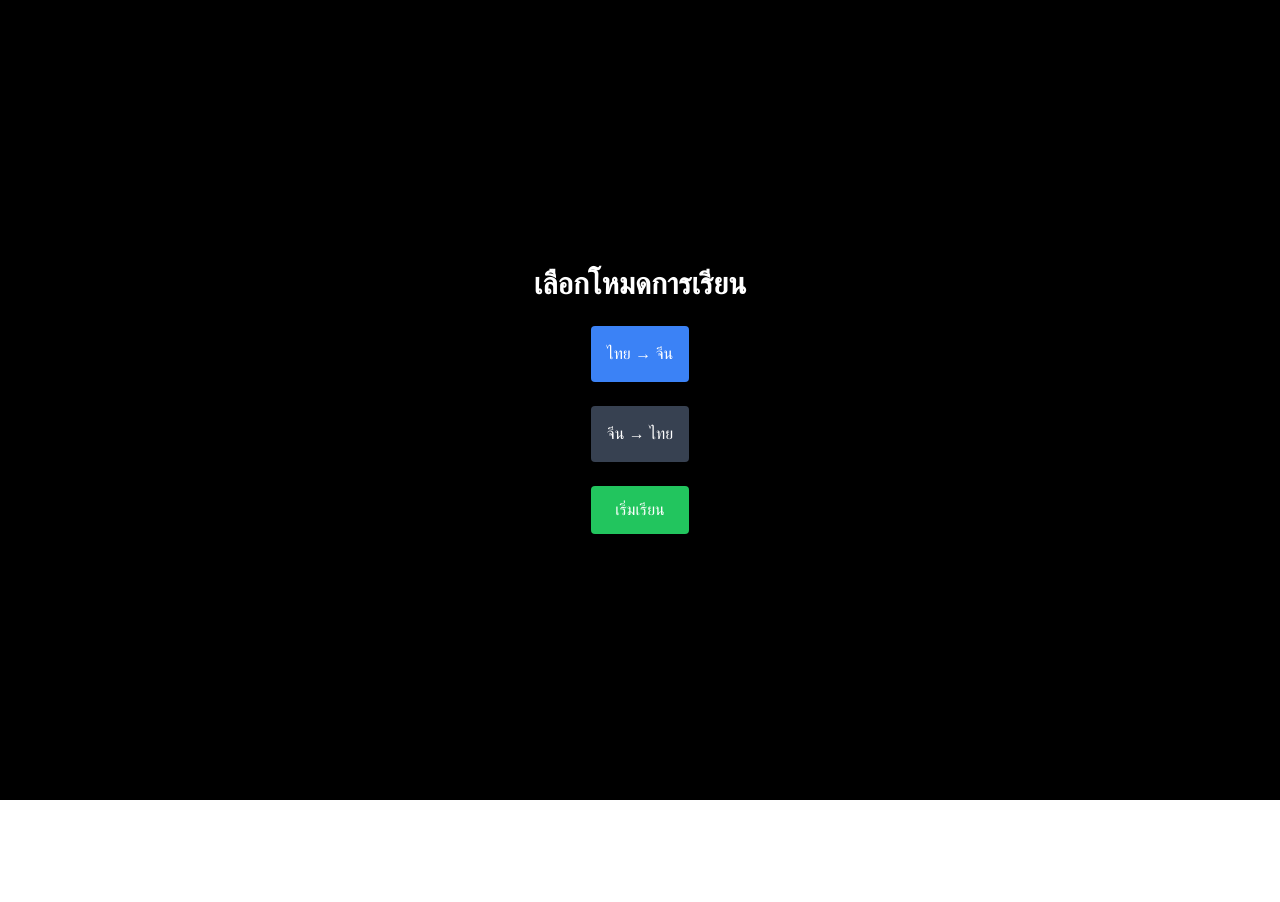
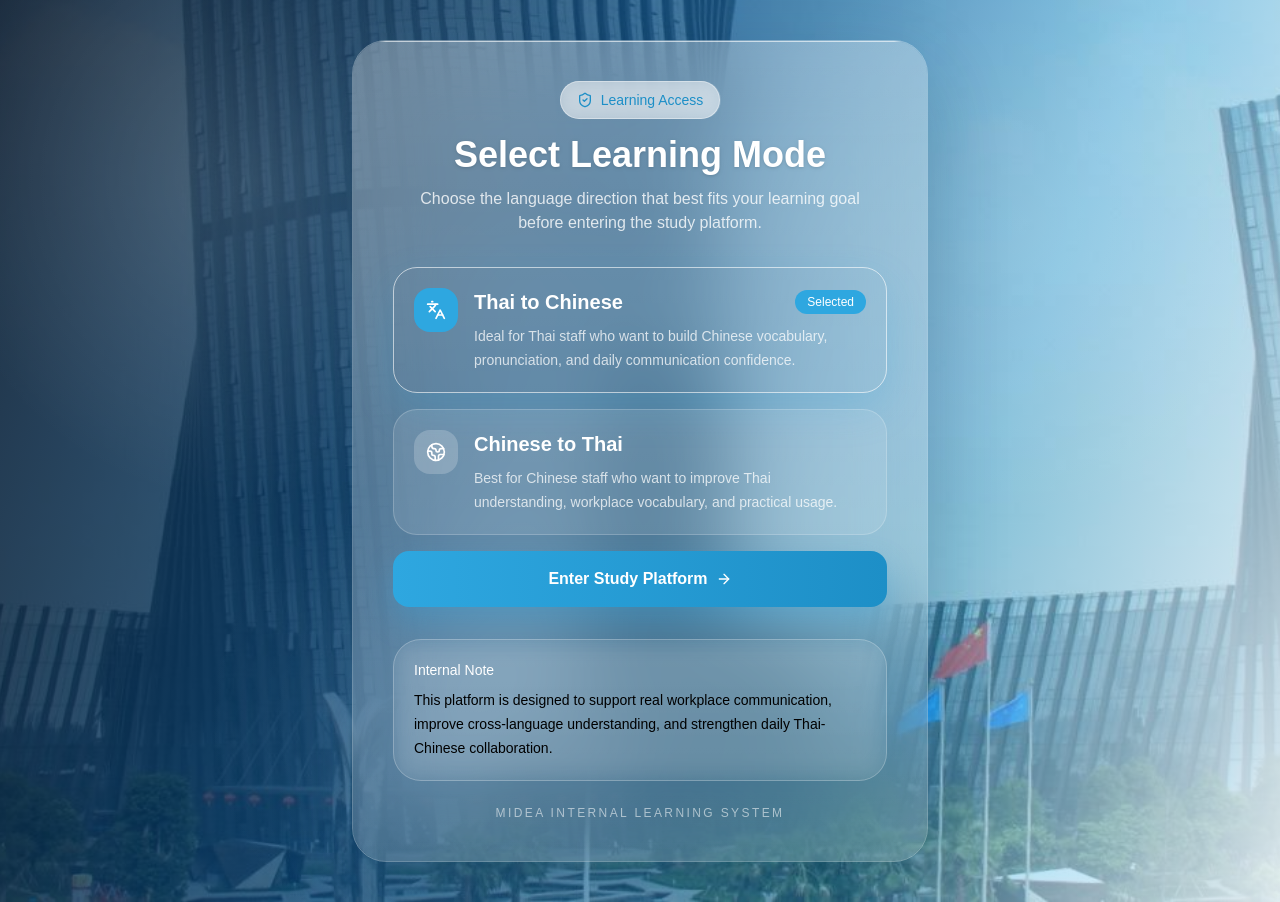
Before and after one commit to aceanzpunnatorn-del/MBT-CHINESE-TRAING, a Next.js app: page /learn in a window 1280 px wide. Before the commit the page ends 800 px from the top, so only its background shows below. Built offline with nearby package versions, Linux system fonts and the light colour scheme.

Commit message:
restore full flashcard and quiz ui

```diff
--- a/app/learn/page.tsx
+++ b/app/learn/page.tsx
@@ -1,37 +1,156 @@
 'use client';
 
-import React, { useState } from 'react';
+import { useState } from 'react';
+import { ArrowRight, Globe2, Languages, ShieldCheck } from 'lucide-react';
+import { useRouter } from 'next/navigation';
 
-export default function Page() {
+export default function LearnModePage() {
+  const router = useRouter();
   const [mode, setMode] = useState<'thai' | 'chinese'>('thai');
 
-  const handleEnter = () => {
+  const handleStart = () => {
     localStorage.setItem('midea-learning-mode', mode);
-    window.location.href = '/study';
+    localStorage.setItem('midea-app-mode', 'flashcards');
+    router.push('/study');
   };
 
   return (
-    <div className="min-h-screen flex flex-col items-center justify-center bg-black text-white gap-6">
-      <h1 className="text-3xl font-bold">เลือกโหมดการเรียน</h1>
+    <main className="relative min-h-screen overflow-hidden">
+      <div className="absolute inset-0">
+        <img
+          src="/midea-building.png"
+          alt="Midea Building"
+          className="h-full w-full object-cover"
+        />
+        <div className="absolute inset-0 bg-[linear-gradient(110deg,rgba(4,21,40,0.88)_0%,rgba(10,76,128,0.76)_40%,rgba(46,167,224,0.46)_72%,rgba(234,247,253,0.92)_100%)]" />
+        <div className="absolute inset-0 bg-[radial-gradient(circle_at_20%_20%,rgba(255,255,255,0.14),transparent_26%),radial-gradient(circle_at_80%_25%,rgba(255,255,255,0.10),transparent_24%),radial-gradient(circle_at_35%_80%,rgba(255,255,255,0.08),transparent_22%)]" />
+      </div>
 
+      <div className="relative z-10 flex min-h-screen items-center justify-center px-4 py-10">
+        <div className="w-full max-w-xl overflow-hidden rounded-[34px] border border-white/30 bg-white/18 shadow-[0_30px_80px_rgba(15,58,95,0.22)] backdrop-blur-2xl">
+          <div className="absolute inset-0 bg-[linear-gradient(180deg,rgba(255,255,255,0.30),rgba(255,255,255,0.16))]" />
+          <div className="absolute inset-x-0 top-0 h-[1px] bg-white/60" />
+
+          <div className="relative z-10 p-8 sm:p-10">
+            <div className="mb-8 flex flex-col items-center text-center">
+              <div className="mb-4 inline-flex items-center gap-2 rounded-full border border-white/40 bg-white/45 px-4 py-2 text-sm text-[#1D8FC7] backdrop-blur">
+                <ShieldCheck className="h-4 w-4" />
+                Learning Access
+              </div>
+
+              <h1 className="text-3xl font-bold text-white drop-shadow sm:text-4xl">
+                Select Learning Mode
+              </h1>
+
+              <p className="mt-3 max-w-md text-sm leading-7 text-white/80 sm:text-base">
+                Choose the language direction that best fits your learning goal
+                before entering the study platform.
+              </p >
+            </div>
+
+            <div className="space-y-4">
               <button
                 onClick={() => setMode('thai')}
-        className={`p-4 rounded ${mode === 'thai' ? 'bg-blue-500' : 'bg-gray-700'}`}
+                className={`w-full rounded-[24px] border p-5 text-left transition duration-200 ${
+                  mode === 'thai'
+                    ? 'border-white/60 bg-white/28 shadow-[0_16px_40px_rgba(46,167,224,0.18)]'
+                    : 'border-white/20 bg-white/10 hover:bg-white/18'
+                }`}
               >
-        ไทย → จีน
+                <div className="flex items-start gap-4">
+                  <div
+                    className={`rounded-2xl p-3 ${
+                      mode === 'thai'
+                        ? 'bg-[#2EA7E0] text-white'
+                        : 'bg-white/20 text-white'
+                    }`}
+                  >
+                    <Languages className="h-5 w-5" />
+                  </div>
+
+                  <div className="flex-1">
+                    <div className="flex items-center justify-between gap-3">
+                      <h2 className="text-lg font-semibold text-white sm:text-xl">
+                        Thai to Chinese
+                      </h2>
+                      {mode === 'thai' && (
+                        <span className="rounded-full bg-[#2EA7E0] px-3 py-1 text-xs font-medium text-white">
+                          Selected
+                        </span>
+                      )}
+                    </div>
+
+                    <p className="mt-2 text-sm leading-6 text-white/75">
+                      Ideal for Thai staff who want to build Chinese vocabulary,
+                      pronunciation, and daily communication confidence.
+                    </p >
+                  </div>
+                </div>
               </button>
 
               <button
                 onClick={() => setMode('chinese')}
-        className={`p-4 rounded ${mode === 'chinese' ? 'bg-blue-500' : 'bg-gray-700'}`}
+                className={`w-full rounded-[24px] border p-5 text-left transition duration-200 ${
+                  mode === 'chinese'
+                    ? 'border-white/60 bg-white/28 shadow-[0_16px_40px_rgba(46,167,224,0.18)]'
+                    : 'border-white/20 bg-white/10 hover:bg-white/18'
+                }`}
               >
-        จีน → ไทย
+                <div className="flex items-start gap-4">
+                  <div
+                    className={`rounded-2xl p-3 ${
+                      mode === 'chinese'
+                        ? 'bg-[#2EA7E0] text-white'
+                        : 'bg-white/20 text-white'
+                    }`}
+                  >
+                    <Globe2 className="h-5 w-5" />
+                  </div>
+
+                  <div className="flex-1">
+                    <div className="flex items-center justify-between gap-3">
+                      <h2 className="text-lg font-semibold text-white sm:text-xl">
+                        Chinese to Thai
+                      </h2>
+                      {mode === 'chinese' && (
+                        <span className="rounded-full bg-[#2EA7E0] px-3 py-1 text-xs font-medium text-white">
+                          Selected
+                        </span>
+                      )}
+                    </div>
+
+                    <p className="mt-2 text-sm leading-6 text-white/75">
+                      Best for Chinese staff who want to improve Thai
+                      understanding, workplace vocabulary, and practical usage.
+                    </p >
+                  </div>
+                </div>
               </button>
 
-      <button onClick={handleEnter}
-        className="bg-green-500 px-6 py-3 rounded">
-        เริ่มเรียน
+              <button
+                onClick={handleStart}
+                className="mt-3 flex h-14 w-full items-center justify-center gap-2 rounded-2xl bg-gradient-to-r from-[#2EA7E0] to-[#1D8FC7] px-4 text-base font-semibold text-white shadow-[0_14px_30px_rgba(46,167,224,0.30)] transition duration-200 hover:translate-y-[-1px] hover:shadow-[0_18px_36px_rgba(29,143,199,0.34)]"
+              >
+                Enter Study Platform
+                <ArrowRight className="h-4 w-4" />
               </button>
             </div>
+
+            <div className="mt-8 rounded-[28px] border border-white/25 bg-white/12 p-5 backdrop-blur-md">
+              <p className="text-sm font-medium text-white">Internal Note</p >
+              <p className="mt-2 text-sm leading-6 text-white/72">
+                This platform is designed to support real workplace communication,
+                improve cross-language understanding, and strengthen daily
+                Thai-Chinese collaboration.
+              </p >
+            </div>
+
+            <p className="mt-6 text-center text-xs tracking-[0.2em] text-white/55 uppercase">
+              Midea Internal Learning System
+            </p >
+          </div>
+        </div>
+      </div>
+    </main>
   );
 }
--- a/app/study/page.tsx
+++ b/app/study/page.tsx
@@ -1,219 +1,167 @@
 'use client';
 
-import { useEffect, useState } from 'react';
+import { useEffect, useMemo, useState } from 'react';
+import { useRouter } from 'next/navigation';
 import {
-  ArrowRight,
+  ArrowLeft,
   BookOpen,
-  Building2,
-  ChevronLeft,
+  Brain,
   Languages,
-  Trophy,
-  User2,
+  Sparkles,
 } from 'lucide-react';
+import FlashcardApp from '../components/FlashcardApp';
 
 type LearningMode = 'thai' | 'chinese';
+type AppMode = 'flashcards' | 'quiz';
 
-export default function Page() {
-  const [mode, setMode] = useState<LearningMode>('thai');
-  const [name, setName] = useState('');
-  const [employeeId, setEmployeeId] = useState('');
-  const [department, setDepartment] = useState('');
+export default function StudyPage() {
+  const router = useRouter();
+  const [mounted, setMounted] = useState(false);
+  const [selectedMode, setSelectedMode] = useState<LearningMode>('thai');
+  const [selectedAppMode, setSelectedAppMode] =
+    useState<AppMode>('flashcards');
 
   useEffect(() => {
-    setName(localStorage.getItem('midea-player-name') || '');
-    setEmployeeId(localStorage.getItem('midea-employee-code') || '');
-    setDepartment(localStorage.getItem('midea-department') || '');
+    const savedLearningMode =
+      (localStorage.getItem('midea-learning-mode') as LearningMode | null) ||
+      'thai';
+    const savedAppMode =
+      (localStorage.getItem('midea-app-mode') as AppMode | null) || 'flashcards';
+
+    setSelectedMode(savedLearningMode);
+    setSelectedAppMode(savedAppMode);
+    setMounted(true);
   }, []);
 
-  const handleEnter = () => {
-    localStorage.setItem('midea-learning-mode', mode);
-    window.location.href = '/study';
-  };
+  const modeLabel = useMemo(() => {
+    return selectedMode === 'thai'
+      ? 'Thai Staff Learning Chinese'
+      : 'Chinese Staff Learning Thai';
+  }, [selectedMode]);
 
-  const handleBack = () => {
-    window.location.href = '/';
-  };
+  if (!mounted) {
+    return (
+      <main className="min-h-screen bg-[#EAF7FD] flex items-center justify-center">
+        <div className="rounded-[28px] border border-[#D9E7F0] bg-white px-8 py-6 text-[#163047] shadow-sm">
+          Loading study workspace...
+        </div>
+      </main>
+    );
+  }
 
   return (
-    <main className="min-h-screen bg-[#F4FAFD] px-4 py-8 sm:px-6 lg:px-8">
-      <div className="mx-auto max-w-7xl">
-        <div className="mb-6 flex items-center justify-between">
+    <main className="min-h-screen bg-[#EAF7FD]">
+      <div className="mx-auto max-w-[1600px] px-4 py-4 sm:px-6 lg:px-8">
+        <div className="mb-4 flex flex-col gap-3 xl:flex-row xl:items-center xl:justify-between">
+          <div className="flex flex-wrap items-center gap-3">
             <button
-            onClick={handleBack}
-            className="inline-flex items-center gap-2 rounded-2xl border border-[#D9E7F0] bg-white px-4 py-3 text-sm font-medium text-[#163047]"
+              onClick={() => router.push('/learn')}
+              className="inline-flex items-center gap-2 rounded-2xl border border-[#D9E7F0] bg-white px-4 py-3 text-sm font-medium text-[#163047] shadow-sm transition hover:bg-[#F8FCFE]"
             >
-            <ChevronLeft className="h-4 w-4" />
-            Back to Login
+              <ArrowLeft className="h-4 w-4" />
+              Back to Learn
             </button>
 
-          <div className="rounded-full bg-[#EAF7FD] px-4 py-2 text-sm text-[#1D8FC7]">
-            Internal Learning Flow
+            <div className="inline-flex items-center gap-2 rounded-full bg-[#DFF3FD] px-4 py-2 text-sm text-[#1D8FC7]">
+              <Sparkles className="h-4 w-4" />
+              Premium Study Flow
+            </div>
+
+            <div className="rounded-full bg-white px-4 py-3 text-sm text-[#163047] shadow-sm border border-[#D9E7F0]">
+              Current Language: <span className="font-semibold">{modeLabel}</span>
             </div>
           </div>
 
-        <div className="grid gap-6 lg:grid-cols-[360px_1fr]">
-          <section className="rounded-[32px] border border-[#D9E7F0] bg-white p-6 shadow-[0_20px_60px_rgba(46,167,224,0.10)]">
-            <div className="mb-6 flex items-center gap-3">
-              <div className="rounded-2xl bg-[#EAF7FD] p-3 text-[#1D8FC7]">
-                <User2 className="h-5 w-5" />
-              </div>
-              <div>
-                <p className="text-sm text-[#6B7C8F]">Learner Profile</p >
-                <h2 className="text-xl font-bold text-[#163047]">Profile Summary</h2>
+          <div className="flex flex-wrap gap-2">
+            <button
+              onClick={() => {
+                setSelectedMode('thai');
+                localStorage.setItem('midea-learning-mode', 'thai');
+              }}
+              className={`rounded-2xl px-4 py-3 text-sm font-medium transition ${
+                selectedMode === 'thai'
+                  ? 'bg-[#2EA7E0] text-white'
+                  : 'border border-[#D9E7F0] bg-white text-[#163047]'
+              }`}
+            >
+              Thai to Chinese
+            </button>
+
+            <button
+              onClick={() => {
+                setSelectedMode('chinese');
+                localStorage.setItem('midea-learning-mode', 'chinese');
+              }}
+              className={`rounded-2xl px-4 py-3 text-sm font-medium transition ${
+                selectedMode === 'chinese'
+                  ? 'bg-[#2EA7E0] text-white'
+                  : 'border border-[#D9E7F0] bg-white text-[#163047]'
+              }`}
+            >
+              Chinese to Thai
+            </button>
+
+            <button
+              onClick={() => {
+                setSelectedAppMode('flashcards');
+                localStorage.setItem('midea-app-mode', 'flashcards');
+              }}
+              className={`inline-flex items-center gap-2 rounded-2xl px-4 py-3 text-sm font-medium transition ${
+                selectedAppMode === 'flashcards'
+                  ? 'bg-[#163047] text-white'
+                  : 'border border-[#D9E7F0] bg-white text-[#163047]'
+              }`}
+            >
+              <BookOpen className="h-4 w-4" />
+              Flashcards
+            </button>
+
+            <button
+              onClick={() => {
+                setSelectedAppMode('quiz');
+                localStorage.setItem('midea-app-mode', 'quiz');
+              }}
+              className={`inline-flex items-center gap-2 rounded-2xl px-4 py-3 text-sm font-medium transition ${
+                selectedAppMode === 'quiz'
+                  ? 'bg-[#163047] text-white'
+                  : 'border border-[#D9E7F0] bg-white text-[#163047]'
+              }`}
+            >
+              <Brain className="h-4 w-4" />
+              Quiz
+            </button>
           </div>
         </div>
 
-            <div className="space-y-3">
-              <div className="rounded-2xl bg-[#F8FCFE] p-4">
-                <p className="text-sm text-[#6B7C8F]">Name</p >
-                <p className="mt-1 font-semibold text-[#163047]">
-                  {name || 'Not provided'}
+        <div className="overflow-hidden rounded-[32px] border border-[#D9E7F0] bg-white shadow-[0_20px_60px_rgba(46,167,224,0.10)]">
+          <div className="border-b border-[#E8F1F6] bg-[linear-gradient(135deg,#F8FCFE_0%,#EAF7FD_100%)] px-6 py-5">
+            <div className="flex flex-col gap-3 lg:flex-row lg:items-center lg:justify-between">
+              <div>
+                <div className="mb-2 inline-flex items-center gap-2 rounded-full bg-white px-3 py-1 text-sm text-[#1D8FC7] shadow-sm">
+                  <Languages className="h-4 w-4" />
+                  Midea Language Study Workspace
+                </div>
+                <h1 className="text-2xl font-bold text-[#163047]">
+                  {selectedAppMode === 'flashcards'
+                    ? 'Flashcard Learning'
+                    : 'Quiz Practice'}
+                </h1>
+                <p className="mt-1 text-sm text-[#6B7C8F]">
+                  Premium study view with the original FlashcardApp retained.
                 </p >
               </div>
 
-              <div className="rounded-2xl bg-[#F8FCFE] p-4">
-                <p className="text-sm text-[#6B7C8F]">Employee ID</p >
-                <p className="mt-1 font-semibold text-[#163047]">
-                  {employeeId || 'Not provided'}
-                </p >
+              <div className="rounded-2xl bg-white px-4 py-3 text-sm text-[#163047] shadow-sm border border-[#E8F1F6]">
+                Active Path: <span className="font-semibold">{modeLabel}</span>
               </div>
-
-              <div className="rounded-2xl bg-[#F8FCFE] p-4">
-                <p className="text-sm text-[#6B7C8F]">Department</p >
-                <p className="mt-1 font-semibold text-[#163047]">
-                  {department || 'Not provided'}
-                </p >
             </div>
           </div>
 
-            <div className="mt-6 grid gap-3 sm:grid-cols-3 lg:grid-cols-1">
-              <div className="rounded-2xl border border-[#D9E7F0] p-4">
-                <BookOpen className="mb-2 h-5 w-5 text-[#2EA7E0]" />
-                <p className="text-sm text-[#6B7C8F]">Module</p >
-                <p className="font-semibold text-[#163047]">Flashcards</p >
-              </div>
-
-              <div className="rounded-2xl border border-[#D9E7F0] p-4">
-                <Languages className="mb-2 h-5 w-5 text-[#2EA7E0]" />
-                <p className="text-sm text-[#6B7C8F]">Module</p >
-                <p className="font-semibold text-[#163047]">Pronunciation</p >
-              </div>
-
-              <div className="rounded-2xl border border-[#D9E7F0] p-4">
-                <Trophy className="mb-2 h-5 w-5 text-[#2EA7E0]" />
-                <p className="text-sm text-[#6B7C8F]">Module</p >
-                <p className="font-semibold text-[#163047]">Daily Ranking</p >
+          <div className="bg-[#F4FAFD] p-3 sm:p-4 lg:p-6">
+            <div className="rounded-[28px] border border-[#D9E7F0] bg-white shadow-sm overflow-visible">
+              <FlashcardApp key={`${selectedMode}-${selectedAppMode}`} />
             </div>
           </div>
-          </section>
-
-          <section className="rounded-[32px] border border-[#D9E7F0] bg-white p-6 shadow-[0_20px_60px_rgba(46,167,224,0.10)] sm:p-8">
-            <div className="mb-8 space-y-4">
-              <div className="inline-flex items-center gap-2 rounded-full bg-[#EAF7FD] px-4 py-2 text-sm text-[#1D8FC7]">
-                <Building2 className="h-4 w-4" />
-                Midea Language Learning Mode
-              </div>
-
-              <h1 className="text-3xl font-bold text-[#163047] sm:text-4xl">
-                Choose Your Learning Direction
-              </h1>
-
-              <p className="max-w-3xl text-base leading-7 text-[#6B7C8F]">
-                Select the language path that best fits your learning objective.
-                Each mode is designed to support real workplace communication,
-                vocabulary practice, and quiz-based improvement.
-              </p >
-            </div>
-
-            <div className="grid gap-5 xl:grid-cols-2">
-              <button
-                onClick={() => setMode('thai')}
-                className={`rounded-[28px] border p-6 text-left transition ${
-                  mode === 'thai'
-                    ? 'border-[#2EA7E0] bg-[#EAF7FD]'
-                    : 'border-[#D9E7F0] bg-white hover:bg-[#F8FCFE]'
-                }`}
-              >
-                <div className="mb-4 inline-flex rounded-2xl bg-white p-3 text-[#2EA7E0] shadow-sm">
-                  <Languages className="h-6 w-6" />
-                </div>
-
-                <h2 className="text-2xl font-bold text-[#163047]">
-                  Thai Staff Learning Chinese
-                </h2>
-
-                <p className="mt-3 text-sm leading-6 text-[#6B7C8F]">
-                  Practice Chinese vocabulary, pinyin, pronunciation, sentence
-                  structure, and quiz mode designed for Thai staff.
-                </p >
-
-                <div className="mt-4 flex flex-wrap gap-2">
-                  <span className="rounded-full bg-white px-3 py-1 text-xs text-[#1D8FC7]">
-                    Chinese Vocabulary
-                  </span>
-                  <span className="rounded-full bg-white px-3 py-1 text-xs text-[#1D8FC7]">
-                    Pinyin
-                  </span>
-                  <span className="rounded-full bg-white px-3 py-1 text-xs text-[#1D8FC7]">
-                    Factory Terms
-                  </span>
-                </div>
-              </button>
-
-              <button
-                onClick={() => setMode('chinese')}
-                className={`rounded-[28px] border p-6 text-left transition ${
-                  mode === 'chinese'
-                    ? 'border-[#2EA7E0] bg-[#EAF7FD]'
-                    : 'border-[#D9E7F0] bg-white hover:bg-[#F8FCFE]'
-                }`}
-              >
-                <div className="mb-4 inline-flex rounded-2xl bg-white p-3 text-[#2EA7E0] shadow-sm">
-                  <Languages className="h-6 w-6" />
-                </div>
-
-                <h2 className="text-2xl font-bold text-[#163047]">
-                  Chinese Staff Learning Thai
-                </h2>
-
-                <p className="mt-3 text-sm leading-6 text-[#6B7C8F]">
-                  Practice Thai meanings, Thai pronunciation support, daily usage,
-                  and quiz mode for Chinese staff working in Thailand.
-                </p >
-
-                <div className="mt-4 flex flex-wrap gap-2">
-                  <span className="rounded-full bg-white px-3 py-1 text-xs text-[#1D8FC7]">
-                    Thai Vocabulary
-                  </span>
-                  <span className="rounded-full bg-white px-3 py-1 text-xs text-[#1D8FC7]">
-                    Thai Reading
-                  </span>
-                  <span className="rounded-full bg-white px-3 py-1 text-xs text-[#1D8FC7]">
-                    Daily Communication
-                  </span>
-                </div>
-              </button>
-            </div>
-
-            <div className="mt-8 flex flex-col gap-4 rounded-[28px] bg-gradient-to-r from-[#2EA7E0] to-[#1D8FC7] p-6 text-white sm:flex-row sm:items-center sm:justify-between">
-              <div>
-                <p className="text-sm text-white/80">Selected Mode</p >
-                <h3 className="mt-1 text-2xl font-bold">
-                  {mode === 'thai'
-                    ? 'Thai Staff Learning Chinese'
-                    : 'Chinese Staff Learning Thai'}
-                </h3>
-              </div>
-
-              <button
-                onClick={handleEnter}
-                className="inline-flex items-center justify-center gap-2 rounded-2xl bg-white px-5 py-3 font-semibold text-[#1D8FC7]"
-              >
-                Enter Study Page
-                <ArrowRight className="h-4 w-4" />
-              </button>
-            </div>
-          </section>
         </div>
       </div>
     </main>
```
Also changed, not shown: app/components/FlashcardApp.tsx (+68 -105 lines). Lines whose indentation alone changed are shown as unchanged.
